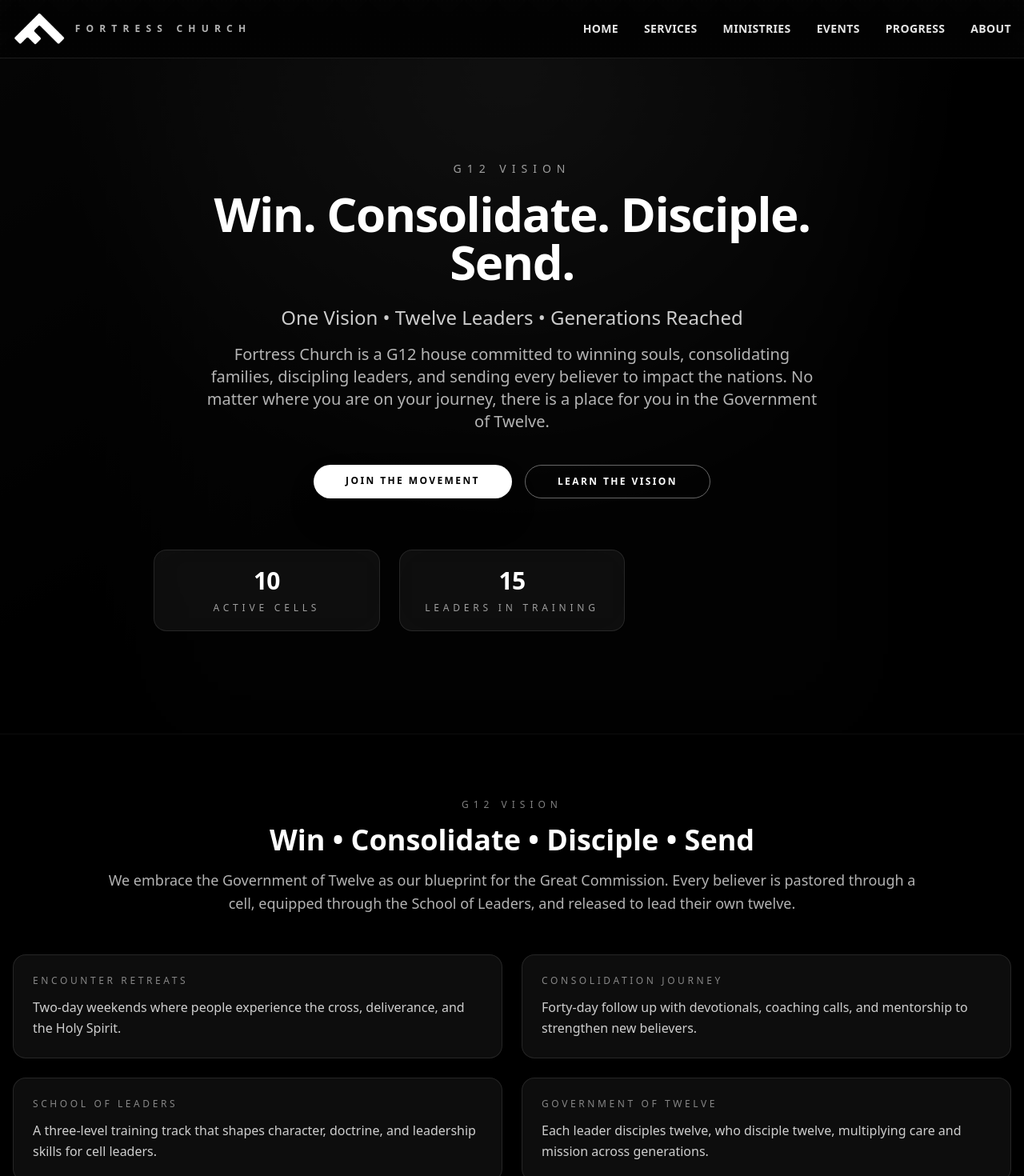
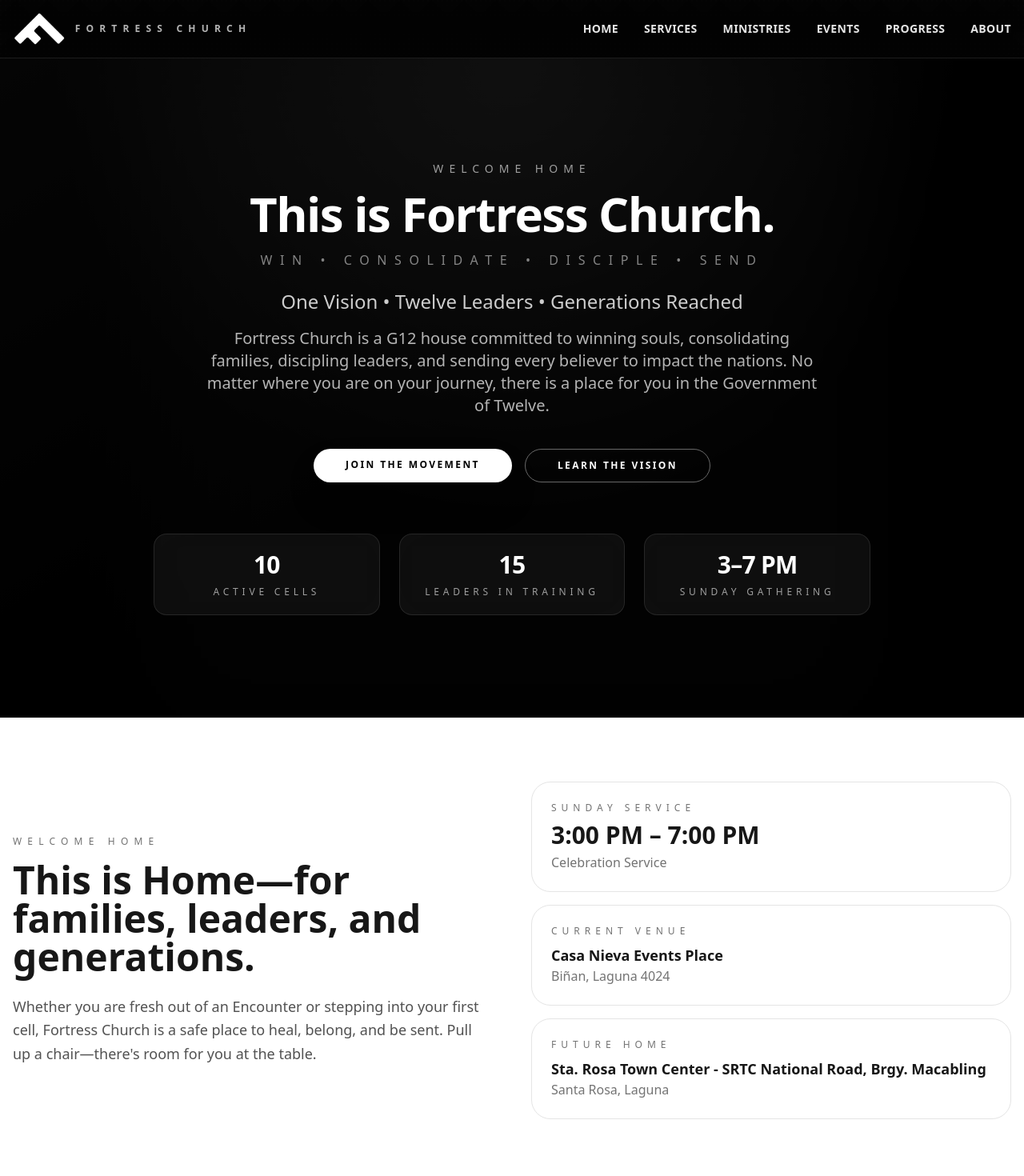
Before and after one commit to RoelVilladiego02/fortress-church, a React (Vite) app: page / in a window 1280 px wide. Shown: the top 1470 px of the page at 80% size. Built offline with nearby package versions, Linux system fonts and the light colour scheme.

Commit message:
Enhance Hero component with updated title and additional Sunday Gathering stat. Introduce a new Welcome Home section in Home page, featuring service details and current venue information, improving overall layout and user experience.

```diff
--- a/src/components/Hero.jsx
+++ b/src/components/Hero.jsx
@@ -4,6 +4,7 @@ import churchInfo from '../data/church-info.json';
 const stats = [
   { label: 'Active Cells', value: churchInfo.g12Vision.metrics.activeCells },
   { label: 'Leaders in Training', value: churchInfo.g12Vision.metrics.leadersInTraining },
+  { label: 'Sunday Gathering', value: '3–7 PM' },
 ];
 
 export default function Hero() {
@@ -17,10 +18,13 @@ export default function Hero() {
 
       <div className="container mx-auto px-4 relative z-10">
         <div className="max-w-4xl mx-auto text-center">
-          <p className="mb-4 text-sm uppercase tracking-[0.5em] text-white/60">G12 Vision</p>
-          <h1 className="text-4xl md:text-6xl font-black mb-6 leading-tight tracking-tight">
-            Win. Consolidate. Disciple. Send.
+          <p className="mb-4 text-sm uppercase tracking-[0.5em] text-white/60">Welcome Home</p>
+          <h1 className="text-4xl md:text-6xl font-black mb-4 leading-tight tracking-tight">
+            This is Fortress Church.
           </h1>
+          <p className="text-sm md:text-base uppercase tracking-[0.6em] text-white/50 mb-6">
+            Win • Consolidate • Disciple • Send
+          </p>
           <p className="text-xl md:text-2xl mb-4 text-white/80 font-light">
             {churchInfo.tagline}
           </p>
@@ -43,7 +47,7 @@ export default function Hero() {
             </Link>
           </div>
 
-          <div className="grid grid-cols-1 sm:grid-cols-3 gap-6 mt-16">
+          <div className="grid grid-cols-1 sm:grid-cols-2 lg:grid-cols-3 gap-6 mt-16">
             {stats.map((stat) => (
               <div key={stat.label} className="border border-white/10 bg-white/5 backdrop-blur-xl rounded-2xl px-6 py-5">
                 <p className="text-3xl font-black tracking-tight">{stat.value}</p>
--- a/src/pages/Home.jsx
+++ b/src/pages/Home.jsx
@@ -24,10 +24,52 @@ export default function Home() {
 
   const g12Pillars = churchInfo.g12Vision.pillars;
   const g12Values = churchInfo.values;
+  const primaryService = servicesData.serviceTimes?.[0]?.services?.[0];
 
   return (
     <div className="bg-neutral-950 text-white">
       <Hero />
+
+      {/* Welcome Home Section */}
+      <section className="py-20 bg-white text-neutral-900 border-b border-neutral-200">
+        <div className="container mx-auto px-4">
+          <div className="grid md:grid-cols-2 gap-12 items-center">
+            <div>
+              <p className="text-xs uppercase tracking-[0.6em] text-neutral-500 mb-4">Welcome Home</p>
+              <h2 className="text-4xl md:text-5xl font-black leading-tight mb-6">This is Home—for families, leaders, and generations.</h2>
+              <p className="text-lg text-neutral-600 leading-relaxed">
+                Whether you are fresh out of an Encounter or stepping into your first cell, Fortress Church is a safe place to heal, belong,
+                and be sent. Pull up a chair—there&apos;s room for you at the table.
+              </p>
+            </div>
+            <div className="grid gap-4">
+              <div className="border border-neutral-200 rounded-3xl p-6">
+                <p className="text-xs uppercase tracking-[0.5em] text-neutral-500 mb-2">Sunday Service</p>
+                <p className="text-3xl font-black">{primaryService?.time || '3:00 PM – 7:00 PM'}</p>
+                <p className="text-neutral-500 mt-1">{primaryService?.name || 'Celebration Service'}</p>
+              </div>
+              <div className="border border-neutral-200 rounded-3xl p-6">
+                <p className="text-xs uppercase tracking-[0.5em] text-neutral-500 mb-2">Current Venue</p>
+                <p className="font-semibold text-lg">
+                  {churchInfo.address.street}
+                </p>
+                <p className="text-neutral-500">
+                  {churchInfo.address.city}, {churchInfo.address.state} {churchInfo.address.zip}
+                </p>
+              </div>
+              {churchInfo.futureAddress && (
+                <div className="border border-neutral-200 rounded-3xl p-6">
+                  <p className="text-xs uppercase tracking-[0.5em] text-neutral-500 mb-2">Future Home</p>
+                  <p className="font-semibold text-lg">{churchInfo.futureAddress.street}</p>
+                  <p className="text-neutral-500">
+                    {churchInfo.futureAddress.city}, {churchInfo.futureAddress.state}
+                  </p>
+                </div>
+              )}
+            </div>
+          </div>
+        </div>
+      </section>
 
       {/* G12 Vision Section */}
       <section className="py-20 border-y border-white/5 bg-black">
```
